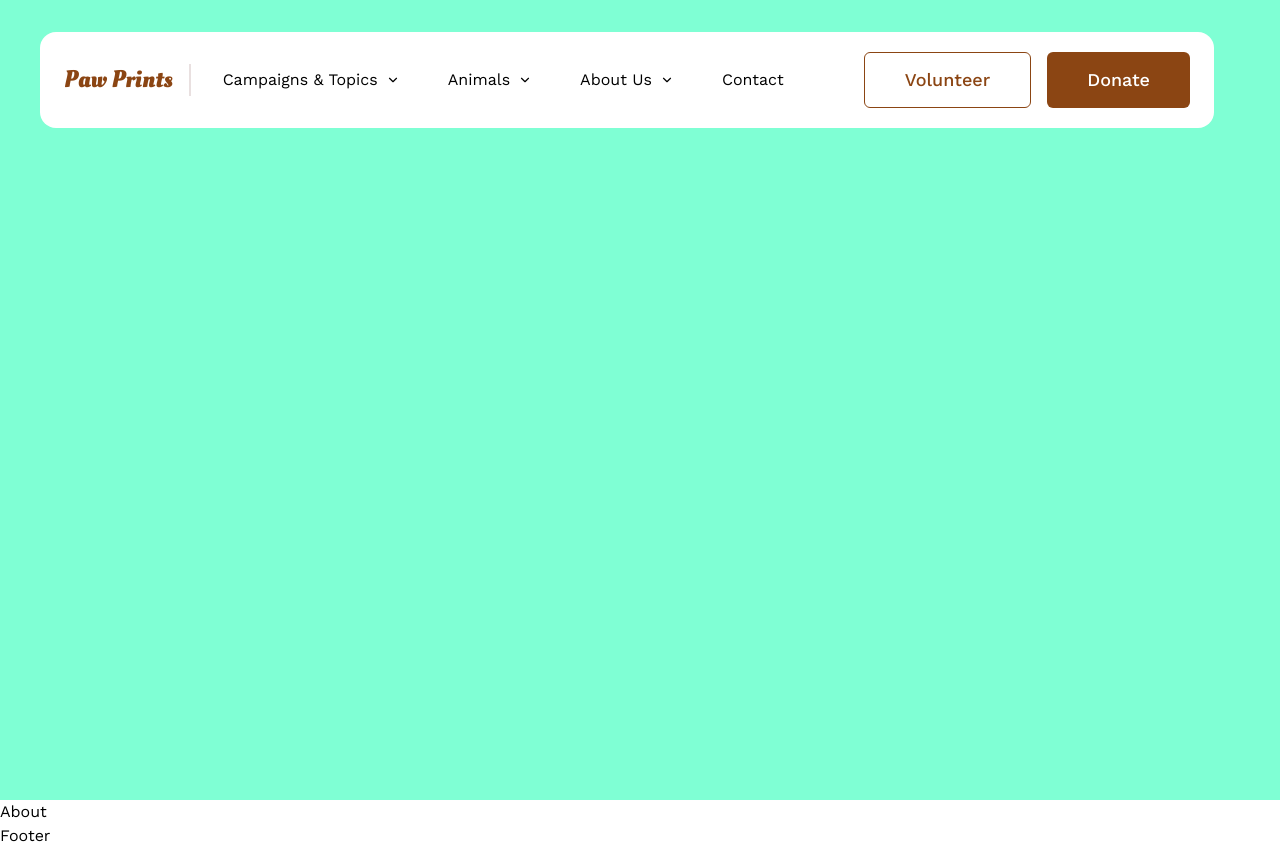
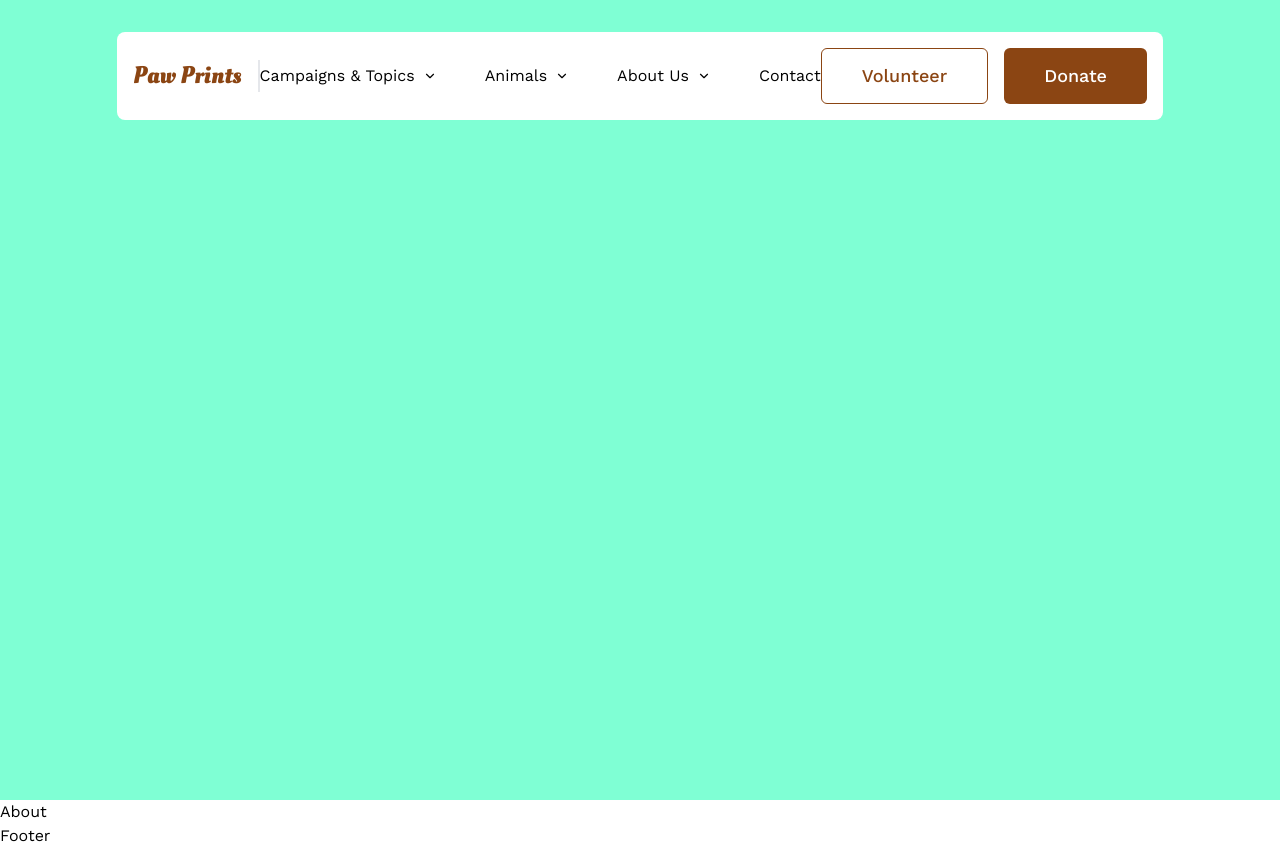
Before and after one commit to sandeepsz/paw_prints, a Next.js app: page / in a window 1280 px wide. Built offline with nearby package versions, Linux system fonts and the light colour scheme.

Commit message:
arrange the navigation bar

```diff
--- /dev/null
+++ b/components/Header.tsx
@@ -0,0 +1,7 @@
+import React from "react";
+
+const Header = () => {
+  return <header></header>;
+};
+
+export default Header;
--- a/components/Hero.tsx
+++ b/components/Hero.tsx
@@ -3,10 +3,8 @@ import Navbar from "./Navbar";
 
 const Hero = () => {
   return (
-    <section className="hero relative h-screen w-full">
-      <div className="max-w-[1420px]">
-        <Navbar />
-      </div>
+    <section className="hero h-screen w-full flex items-center justify-center">
+      <Navbar />
     </section>
   );
 };
--- a/components/Navbar.tsx
+++ b/components/Navbar.tsx
@@ -4,37 +4,37 @@ import { Button } from "./ui/button";
 
 const Navbar = () => {
   return (
-    <nav className="fixed rounded-2xl p-6 bg-white flexBetween gap-x-20 left-10 top-[32px]  z-30 py-5">
-      <div className="flexCenter gap-8">
+    <nav className="fixed w-auto p-4 rounded-lg flexBetween top-8 bg-white z-30">
       {/* Logo */}
       <Link href="/">
-          <div className="font-oleo logo text-color-primary border-r-2 border-color-secondary pr-4">
+        <div className="font-oleo logo text-color-brown border-r-2 border-color-secondary pr-4">
           Paw Prints
         </div>
       </Link>
 
       {/* Navbar Links */}
-        <ul className=" hidden md:flexCenter gap-12 ">
+      <ul className="hidden md:flex items-center gap-12">
         {NAV_LINKS.map((link) => (
-            <Link className=" flexCenter gap-2" href={link.href} key={link.key}>
+          <Link
+            className="flex items-center gap-2"
+            href={link.href}
+            key={link.key}
+          >
             {link.label}
             {link.icon && <link.icon width={14} />}
           </Link>
         ))}
       </ul>
-      </div>
-
       {/* Navbar Buttons */}
-
-      <div className="hidden md:flexCenter gap-4">
+      <div className="hidden md:flex items-center gap-4">
         <Button
-          className="text-lg text-color-primary"
+          className="text-lg text-color-brown"
           size="medium"
           variant="outline"
         >
           Volunteer
         </Button>
-        <Button className="text-lg " size="medium" variant="default">
+        <Button className="text-lg" size="medium" variant="default">
           Donate
         </Button>
       </div>
--- a/components/ui/button.tsx
+++ b/components/ui/button.tsx
@@ -9,11 +9,11 @@ const buttonVariants = cva(
   {
     variants: {
       variant: {
-        default: "bg-color-primary text-white hover:bg-color-primary/90",
+        default: "bg-color-brown text-white hover:bg-color-brown/90",
         destructive:
           "bg-destructive text-destructive-foreground hover:bg-destructive/90",
         outline:
-          "border border-color-primary bg-background hover:bg-accent hover:text-primary/90",
+          "border border-color-brown  bg-background hover:bg-accent hover:text-color-brown/90",
         secondary:
           "bg-secondary text-secondary-foreground hover:bg-secondary/80",
         ghost: "hover:bg-accent hover:text-accent-foreground",
--- a/tailwind.config.ts
+++ b/tailwind.config.ts
@@ -23,8 +23,10 @@ const config = {
       },
       colors: {
         color: {
-          primary: "#8B4513",
-          secondary: "#e9e0e0",
+          primary: "#A7D7C5",
+          brown: "#8B4513",
+          darkBrown: "#5C3B20",
+          white: "#ffffff",
         },
         border: "hsl(var(--border))",
         input: "hsl(var(--input))",
```
Lines whose indentation alone changed are shown as unchanged.
